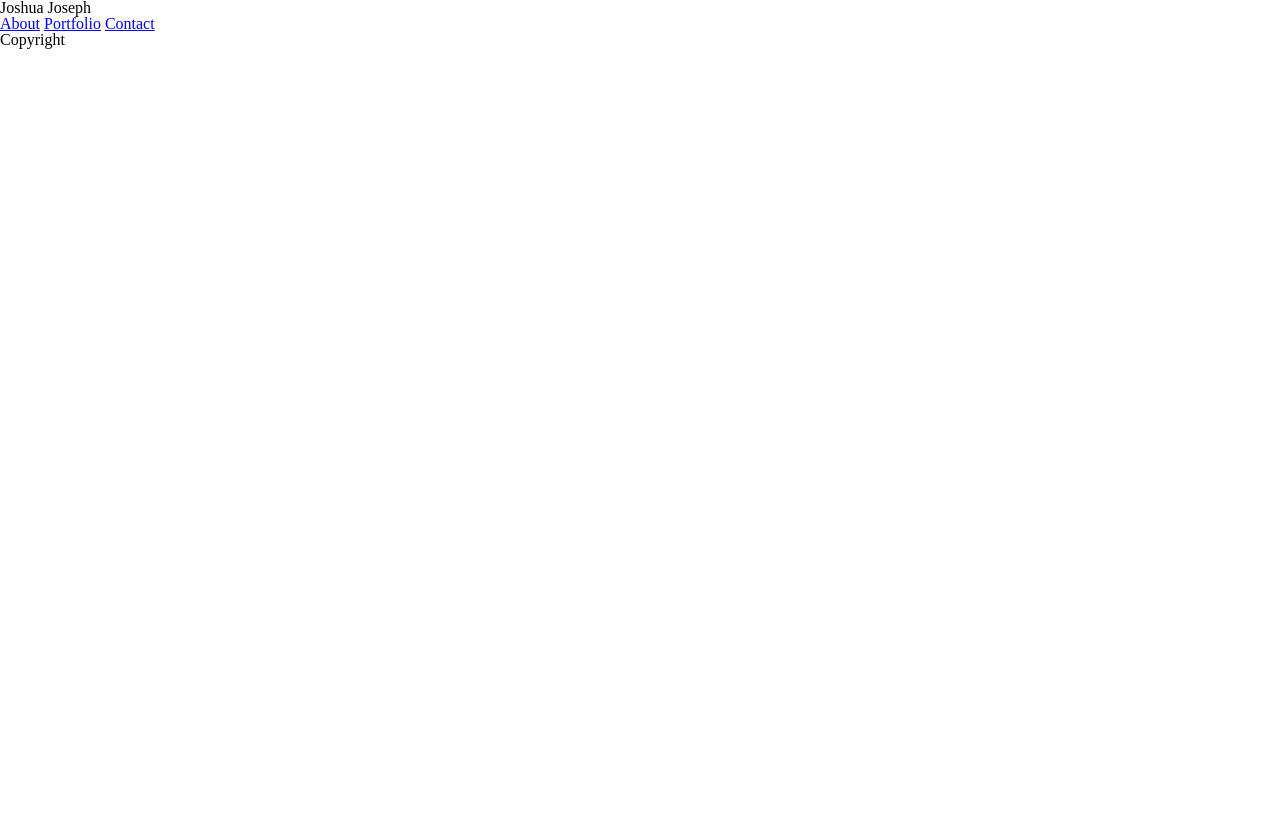
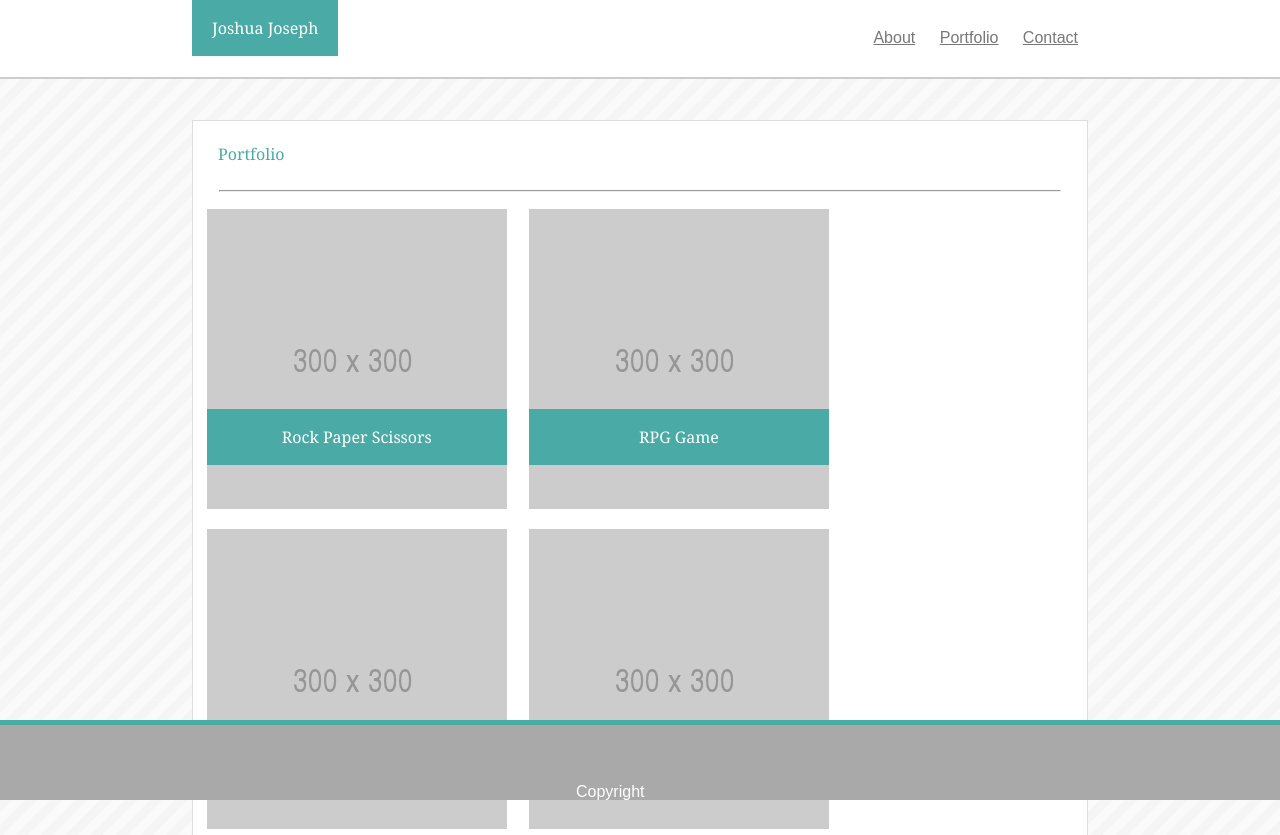
Before and after one commit to Chaelor/Basic-Portfolio, a plain HTML site: page portfolio.html in a window 1280 px wide. Shown: the top 835 px of the page. Before the commit the page ends 800 px from the top, so only its background shows below. Drawn offline with Linux system fonts and the light colour scheme; files that its build step writes are made by us from their sources.

Commit message:
Finalizing code

```diff
--- a/assets/css/style.css
+++ b/assets/css/style.css
@@ -0,0 +1,149 @@
+
+.container {
+    width: 960px;
+    margin: 0 10% 0 10%;
+}
+
+html, body {
+    background: url("../images/stripes.png");
+    margin: 0;
+    padding: 0;
+    height: 100%;
+    width: 100%;
+    font-family: "Arial", "Helvetica Neue", Helvetica, sans-serif;
+    color: #777777;
+}
+
+header {
+    position: absolute;
+    top: 0;
+    left: 0;
+    background-color: white;
+    width: 100%;
+    height: 77px;
+    border-bottom: 2px solid #cccccc;
+}
+
+.footer {
+    position: absolute;
+    bottom: 0;
+    left: 0;
+    height: 75px;
+    background-color: darkgray;
+    text-align: center;
+    width: 100%;
+    border-top: 5px solid #4aaaa5;
+    color: white;
+}
+
+.footer span {
+    position: absolute;
+    left:45%;
+    bottom:0;
+}
+
+h1{
+    position: absolute;
+    left: 15%;
+    padding: 20px 20px 20px 20px;
+    margin: 0 0 0 0;
+    color: white;
+    background-color: #4aaaa5;
+    font-family: 'Georgia', Times, Times New Roman, serif;
+}
+
+h2{
+    padding: 20px;
+    color: #4aaaa5;
+    font-family: 'Georgia', Times, Times New Roman, serif;
+}
+
+.nav {
+    position: absolute;
+    right: 15%;
+    padding: 30px 0 30px 30px;
+    margin: 0 0 0 0;
+}
+
+.navLi {
+    display: inline;
+    border-width: 0px 5px 0 0;
+}
+
+a {
+    padding: 10px;
+    background-color: white;
+    color: #777777;
+}
+
+a:hover {
+    background-color: #4aaaa5;
+}
+
+.mainPageContent {
+    background-color: #ffffff;
+    position: absolute;
+    top: 15%;
+    right: 15%;
+    left: 15%;
+    border: 1px solid #dddddd;
+    padding: 5px;
+}
+
+.hrDivider{
+    width: 95%;
+}
+
+.mainUL {
+    position: relative;
+    left: 10%;
+}
+.imgMain {
+    height: 300px;
+    width: 200px;
+    padding: 20px;
+    margin: 0;
+    float: left;
+}
+
+.img {
+    position: relative;
+    display:inline-block;
+    margin: 1%;
+}
+
+h3 {
+    position: absolute;
+    top:200px;
+    left:0;
+    width:100%;
+    padding: 20px 0 20px 0;
+    margin: 0 0 0 0;
+    color: white;
+    background-color: #4aaaa5;
+    font-family: 'Georgia', Times, Times New Roman, serif;
+    text-align: center;
+}
+
+form{
+    padding: 10px;
+}
+
+label {
+    float: left;
+    margin-bottom:5px;
+}
+
+input {
+    float: left;
+    width: 100%;
+    margin-bottom: 10px;
+}
+
+#message {
+    height: 300px;
+}
+
+#submit {
+    width: 10%;
+}
--- a/portfolio.html
+++ b/portfolio.html
@@ -2,8 +2,8 @@
 <html>
     <head>
         <meta charset="UTF-8">
-        <link rel="stylesheet" type="text/css" href="css/style.css">
         <link rel="stylesheet" type="text/css" href="css/reset.css">
+        <link rel="stylesheet" type="text/css" href="./assets/css/style.css">
         <title>
             Josh's Portfolio
         </title>
@@ -11,21 +11,56 @@
 
     <body>
         <div class="container">
-            <section class="navagation">
-                <h1>Joshua Joseph</h1>
-                <a href="index.html">About</a>
-                <a href="portfolio.html">Portfolio</a>
-                <a href="contact.html">Contact</a>
-            </section>
+                <header>
+                    <h1>Joshua Joseph</h1>
+                    <ul class="nav">
+                        <li class="navLi"><a href="index.html">About</a></li>
+                        <li class="navLi"><a href="portfolio.html">Portfolio</a></li>
+                        <li class="navLi"><a href="contact.html">Contact</a></li>
+                    </ul>
+                </header>
 
-            <section class="mainPageContent">
+                <section class="mainPageContent">
+                        <h2>
+                            Portfolio
+                        </h2>
+                        <hr class="hrDivider">
+                            <div class="img">
+                                <img src="assets/images/placeholder.png" alt="PlaceHolder1" />
+                                <h3>Rock Paper Scissors</h3>
+                            </div>
 
-            </section>
+                            <div class="img">
+                                <img src="assets/images/placeholder.png" alt="PlaceHolder2" />
+                                <h3>RPG Game</h3>
+                            </div>
+
+                            <div class="img">
+                                <img src="assets/images/placeholder.png" alt="PlaceHolder3" />
+                                <h3>THE GAME</h3>
+                            </div>
+
+                            <div class="img">
+                                <img src="assets/images/placeholder.png" alt="PlaceHolder4" />
+                                <h3>Game Game</h3>
+                            </div>
+
+                            <div class="img">
+                                <img src="assets/images/placeholder.png" alt="PlaceHolder5" />
+                                <h3>Not this Creative</h3>
+                            </div>
+
+                            <div class="img">
+                                <img src="assets/images/placeholder.png" alt="PlaceHolder6" />
+                                <h3>Placeholder</h3>
+                            </div>
+                    </section>
 
 
             <section class="footer">
-                    Copyright
+                <span>Copyright</span>
             </section>
         </div>
     </body>
+
 </html>
```
Also changed, not shown: contact.html (+17 -15 lines), index.html (+15 -11 lines), assets/images/me.jpeg (added), assets/images/placeholder.png (added), assets/images/stripes.png (added).
